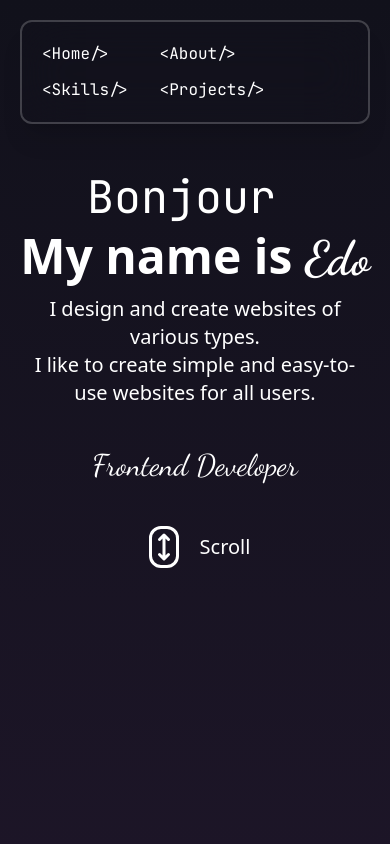
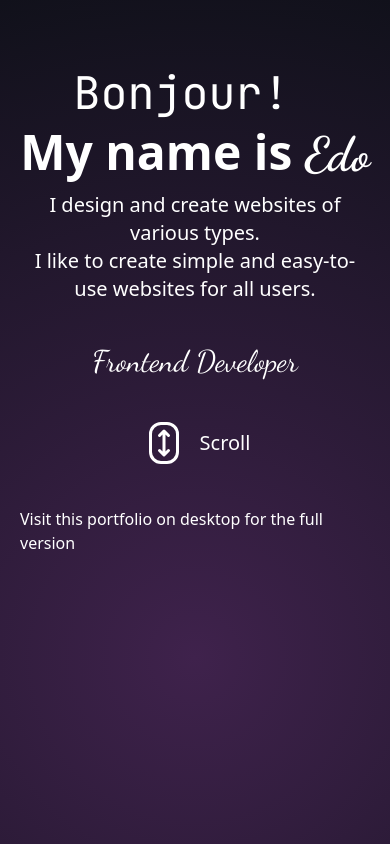
Before and after one commit to Edoo29/hi-im-edo-portfolio, a Next.js app: page / in a window 390 px wide. Shown: the top 844 px of the page. Built offline with nearby package versions, Linux system fonts and the light colour scheme.

Commit message:
Fixed mobile responsive

```diff
--- a/src/app/about/page.tsx
+++ b/src/app/about/page.tsx
@@ -9,7 +9,7 @@ export default function About() {
   return (
     <>
       <div id="about" className="mt-[700px] h-10 md:h-[200px]"></div>
-      <div className="flex flex-col justify-center items-center mt-10">
+      <div className="hidden md:flex flex-col justify-center items-center mt-10">
         <motion.p
           initial={{ opacity: 0 }}
           whileInView={{ opacity: 1, transition: { duration: 1 } }}
--- a/src/app/components/navbar/navbar.tsx
+++ b/src/app/components/navbar/navbar.tsx
@@ -10,7 +10,7 @@ export default function Navbar() {
     <motion.nav
       initial={{ opacity: 0 }}
       whileInView={{ opacity: 1, transition: { duration: 1.5 } }}
-      className={`${jetbrains_mono.className} flex justify-between p-5 bg-transparent backdrop-blur-xl rounded-xl shadow-xl`}
+      className={`${jetbrains_mono.className} hidden md:flex justify-between p-5 bg-transparent backdrop-blur-xl rounded-xl shadow-xl`}
     >
       <div className="grid grid-cols-2 gap-3 md:flex md:gap-10">
         {navbarElements.map((element) => {
--- a/src/app/home/page.tsx
+++ b/src/app/home/page.tsx
@@ -75,6 +75,9 @@ export default function Home() {
         Frontend Developer
       </motion.p>
       <Scroll />
+      <p className="block md:hidden mt-10 text-white">
+        Visit this portfolio on desktop for the full version
+      </p>
     </main>
   );
 }
--- a/src/app/projects/page.tsx
+++ b/src/app/projects/page.tsx
@@ -1,3 +1,8 @@
 export default function Projects() {
-  return <div id="skills" className="mt-[700px] h-10 md:h-[200px]"></div>;
+  return (
+    <div
+      id="skills"
+      className="hidden md:block mt-[700px] h-10 md:h-[200px]"
+    ></div>
+  );
 }
--- a/src/app/skills/page.tsx
+++ b/src/app/skills/page.tsx
@@ -7,8 +7,8 @@ import Scroll from "../components/scroll/scroll";
 export default function Skills() {
   return (
     <>
-      <div id="skills" className="mt-[700px] h-10 md:h-[200px]"></div>
-      <div className="mt-10 flex flex-col items-center justify-center gap-10">
+      <div id="skills" className="hidden md:block mt-[700px] h-[200px]"></div>
+      <div className="hidden mt-10 md:flex flex-col items-center justify-center gap-10">
         <motion.p
           initial={{ opacity: 0, x: 200 }}
           whileInView={{ opacity: 1, x: 0, transition: { duration: 0.5 } }}
```
Also changed, not shown: 1 other file (tests, documents, lock files or other folders).
